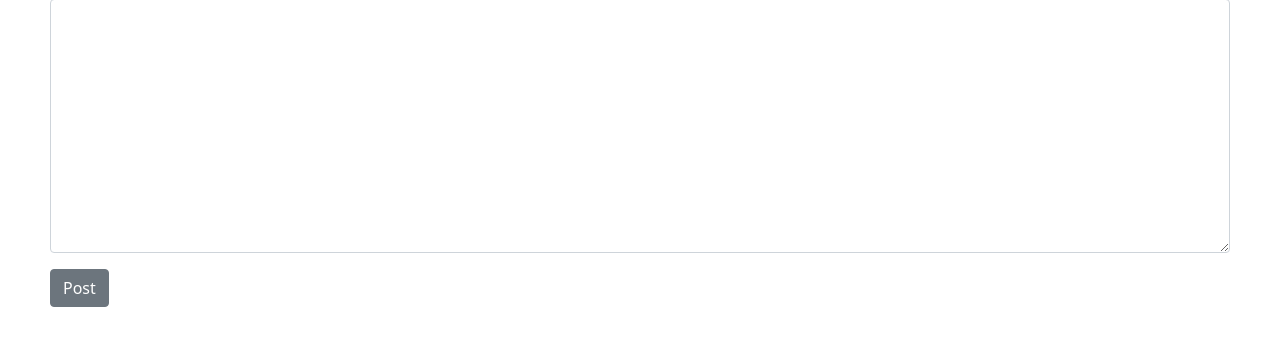
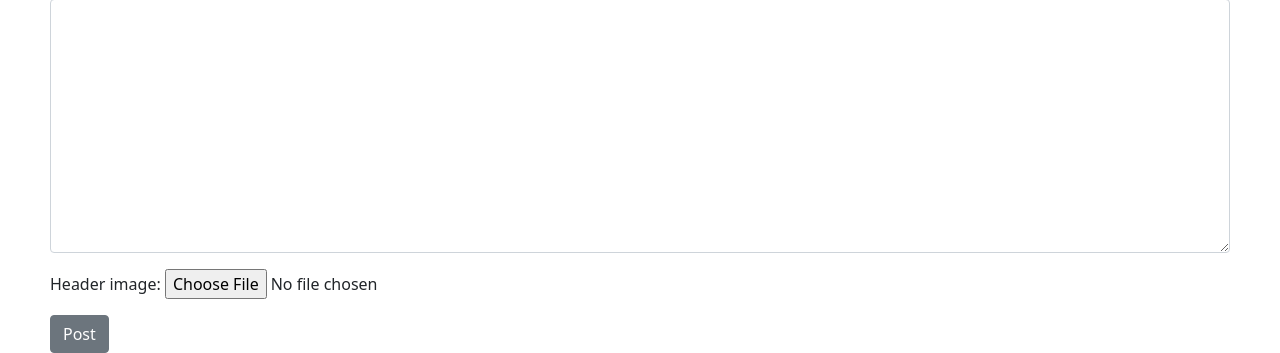
Before and after one commit to thanhlongnguyen140499/A-Blog-LongKun, a Django app: page /add-post/ in a window 1280 px wide. Shown: the part 737-1090 px from the top of the page. Before the commit the page ends 1044 px from the top, so only its background shows below. Run offline with Django 3.2, Linux system fonts and the light colour scheme; some libraries are stand-ins or nearby versions.

Commit message:
Upload Image To Post

```diff
--- a/ablog/urls.py
+++ b/ablog/urls.py
@@ -15,10 +15,13 @@ Including another URLconf
 """
 from django.contrib import admin
 from django.urls import path, include
+from django.conf import settings
+from django.conf.urls.static import static
 
 urlpatterns = [
     path('admin/', admin.site.urls),
     path('', include('theblog.urls')),
     path('members/', include('django.contrib.auth.urls')),
     path('members/', include('members.urls')),
-]
+
+]+ static(settings.MEDIA_URL, document_root=settings.MEDIA_ROOT)
--- a/theblog/forms.py
+++ b/theblog/forms.py
@@ -12,7 +12,7 @@ class PostForm(forms.ModelForm):
     class Meta:
         model = Post
         # fields = '__all__'
-        fields = ('title', 'title_tag', 'author', 'category' ,'body', 'snippet')
+        fields = ('title', 'title_tag', 'author', 'category' ,'body', 'snippet', 'header_image')
 
         widgets = {
             'title': forms.TextInput(attrs={'class': 'form-control', 'placeholder': 'This is title ...'}),
@@ -45,7 +45,7 @@ class CategoryForm(forms.ModelForm):
 class EditForm(forms.ModelForm):
     class Meta:
         model = Post
-        fields = ('title', 'title_tag', 'category', 'body')
+        fields = ('title', 'title_tag', 'category', 'body', 'header_image')
 
         widgets = {
             'title': forms.TextInput(attrs={'class': 'form-control', 'placeholder': 'This is title ...'}),
--- a/theblog/models.py
+++ b/theblog/models.py
@@ -19,6 +19,7 @@ class Category(models.Model):
 
 class Post(models.Model):
     title = models.CharField(max_length=255)
+    header_image = models.ImageField(null=True, blank=True, upload_to="images/")
     title_tag = models.CharField(max_length=255, default='Long Kun Blogs')
     author = models.ForeignKey(User, on_delete=models.CASCADE)
     category = models.CharField(max_length=255, default='coding')
--- a/theblog/templates/theblog/add_post.html
+++ b/theblog/templates/theblog/add_post.html
@@ -10,7 +10,7 @@
     <h1>Add Blog Post</h1>
     <br><br/>
     <div class="form-group">
-        <form action="" method="POST">
+        <form action="" method="POST" enctype="multipart/form-data">
             {% csrf_token %}
             {{ form.media}}
             {{ form.as_p}}   <!-- as_p : list the <p> cho cac fields, as_ul, as_table,... -->
--- a/theblog/templates/theblog/article_details.html
+++ b/theblog/templates/theblog/article_details.html
@@ -25,6 +25,9 @@
     </small><br>
     <hr>
 
+    {% if post.header_image %}
+        <img src="{{post.header_image.url}}" alt="" style="max-height: 400px; max-width: 400px;">
+    {% endif %}
     <br>
     {{post.body|safe}}
 
@@ -43,6 +46,8 @@
             <small>You must <a href="{% url 'login' %}">login</a> to like post</small>
         {% endif %}
 
+
+
         {{total_likes}} Likes
         <p>
             <br>
--- a/theblog/templates/theblog/update_post.html
+++ b/theblog/templates/theblog/update_post.html
@@ -12,7 +12,7 @@
             <h1>Update Blog Post</h1>
             <br><br/>
             <div class="form-group">
-                <form action="" method="POST">
+                <form action="" method="POST"  enctype="multipart/form-data">
                     {% csrf_token %}
                     {{ form.media}}
                     {{ form.as_p}}   <!-- as_p : list the <p> cho cac fields, as_ul, as_table,... -->
```
Also changed, not shown: ablog/settings.py (+8 -0 lines), db.sqlite3, media/images/background3.jpg (added), media/images/background3_ymSPubA.jpg (added), media/images/samsungs10.jpg (added), theblog/migrations/0008_auto_20210524_1513.py (added).
